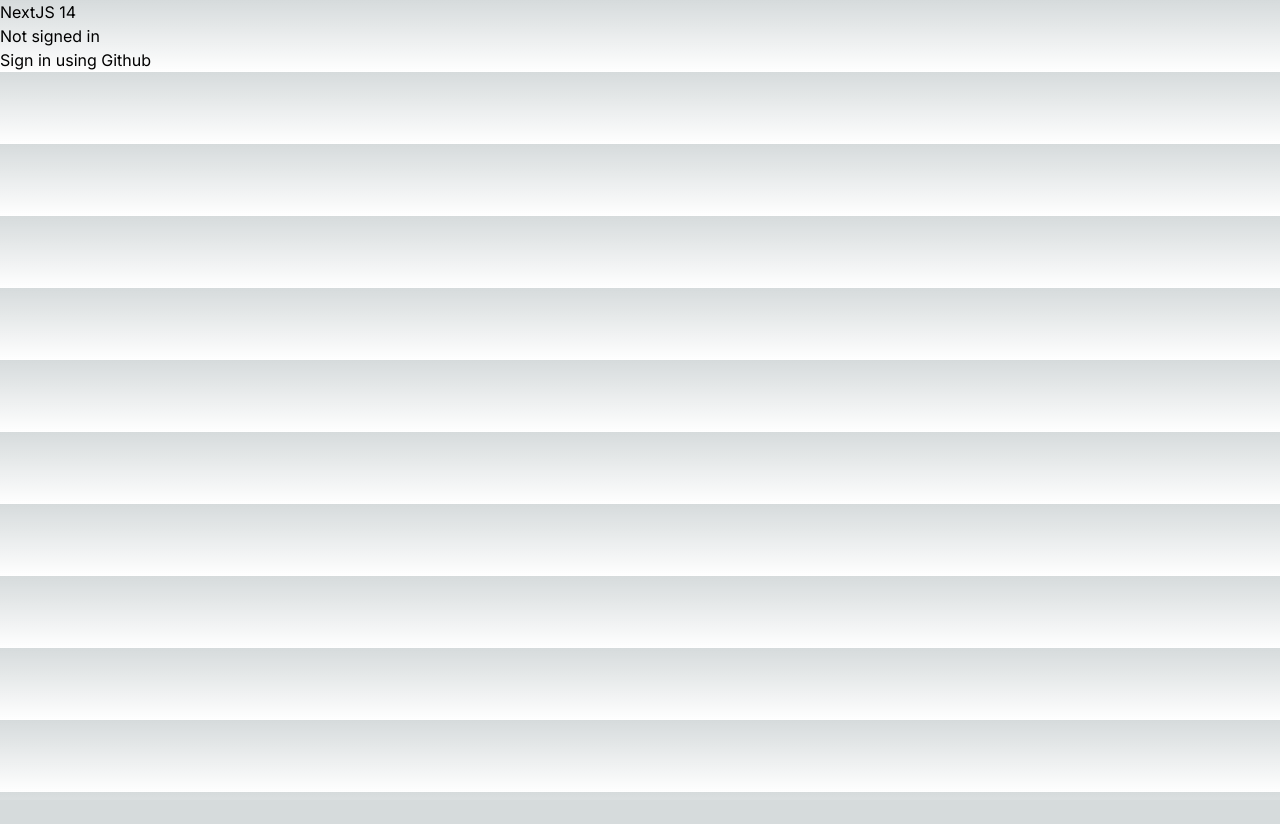
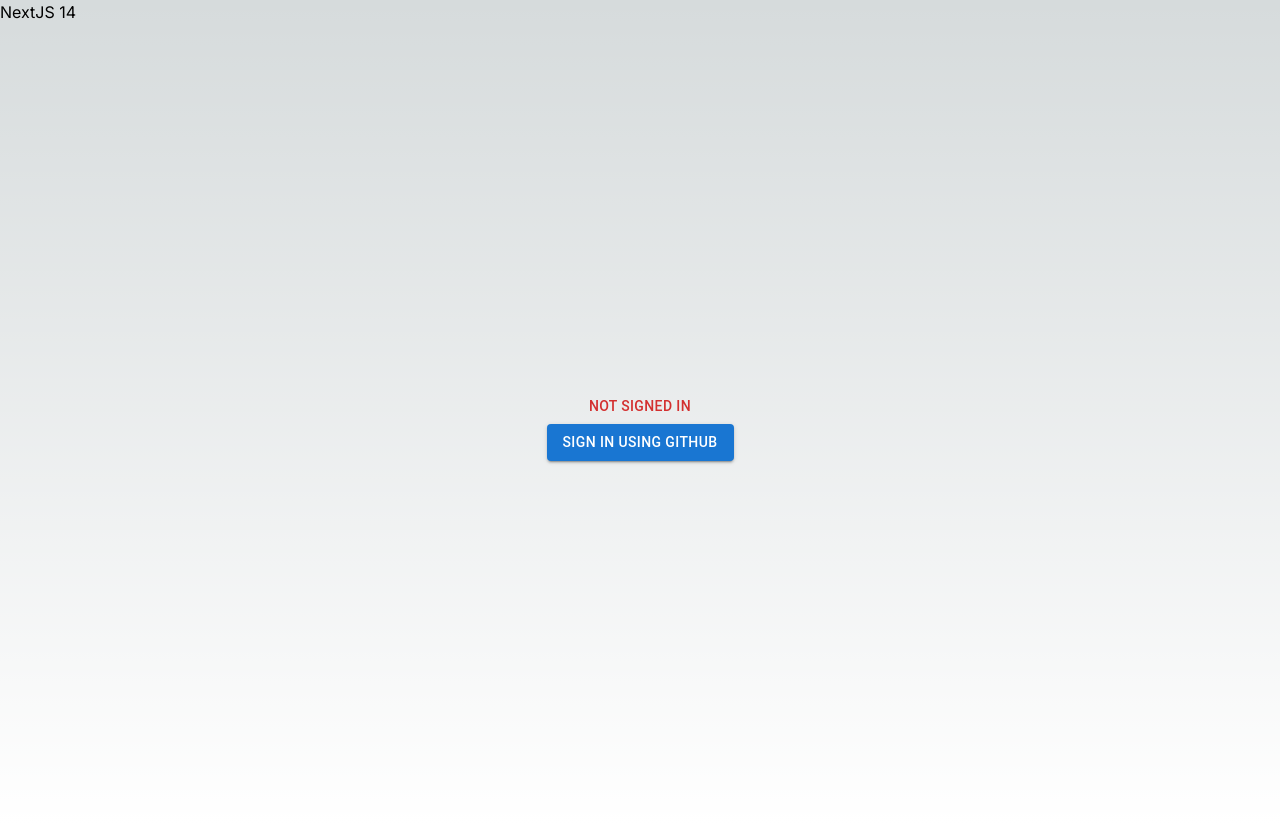
Before and after one commit to hemilrajpura-simform/nextjs14-basic, a Next.js app: page /login in a window 1280 px wide. Before the commit the page ends 800 px from the top, so only its background shows below. Built offline with nearby package versions, Linux system fonts and the light colour scheme; no server answers.

Commit message:
ui update for login

```diff
--- a/src/app/(auth)/login/page.tsx
+++ b/src/app/(auth)/login/page.tsx
@@ -1,9 +1,10 @@
 "use client";
+import { Button } from "@mui/material";
 import { useSession, signIn, signOut } from "next-auth/react";
 
 export default function Component() {
   const { data: session } = useSession();
-  if (session) {
+  if (false) {
     return (
       <>
         Signed in as {session.user.email} <br />
@@ -12,9 +13,36 @@ export default function Component() {
     );
   }
   return (
-    <>
-      Not signed in <br />
-      <button onClick={() => signIn("github")}>Sign in using Github</button>
-    </>
+    <div className="flex items-center justify-center min-h-screen">
+      <div className="text-center">
+        {session ? (
+          <>
+            Signed in as {session.user?.name}
+            <br />
+            <Button
+              className="m-2.5"
+              variant="contained"
+              onClick={() => signOut()}
+            >
+              Sign out
+            </Button>
+          </>
+        ) : (
+          <>
+            <Button variant="text" color="error">
+              Not signed in
+            </Button>
+            <br />
+            <Button
+              className="m-2.5"
+              variant="contained"
+              onClick={() => signIn("github")}
+            >
+              Sign in using Github
+            </Button>
+          </>
+        )}
+      </div>
+    </div>
   );
 }
```
